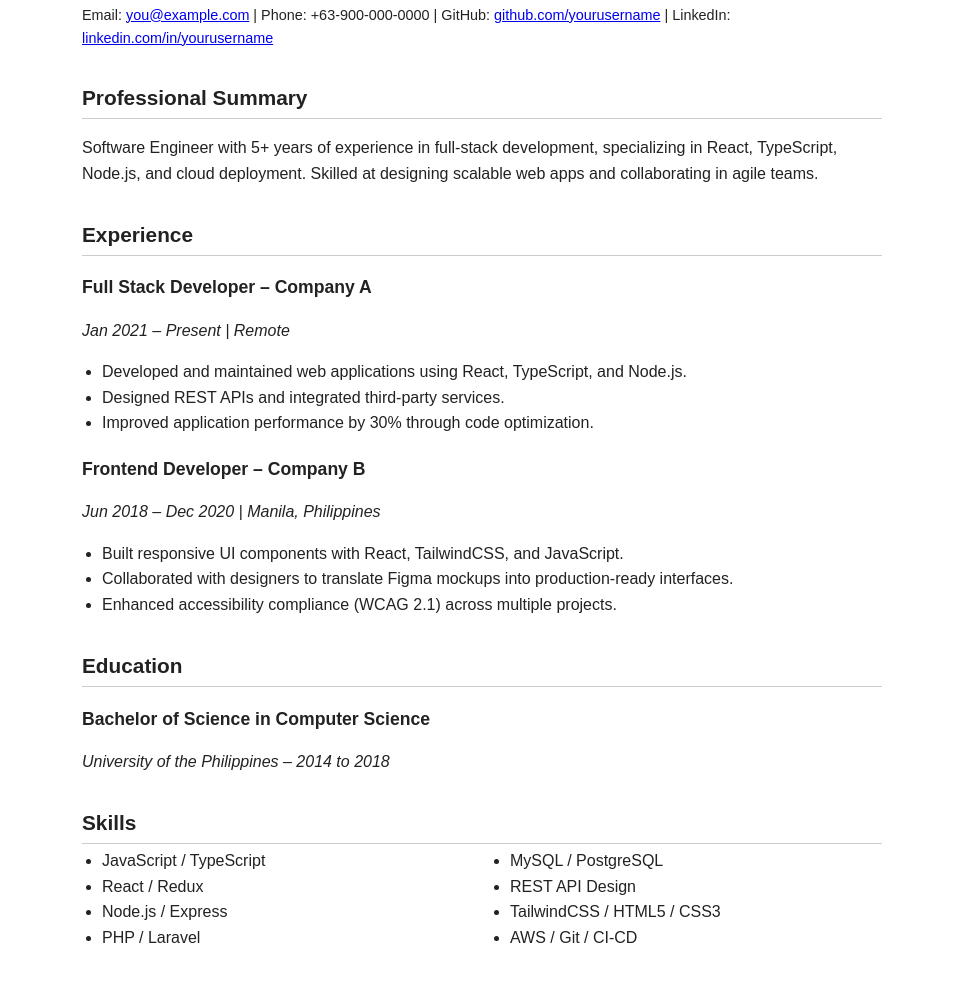
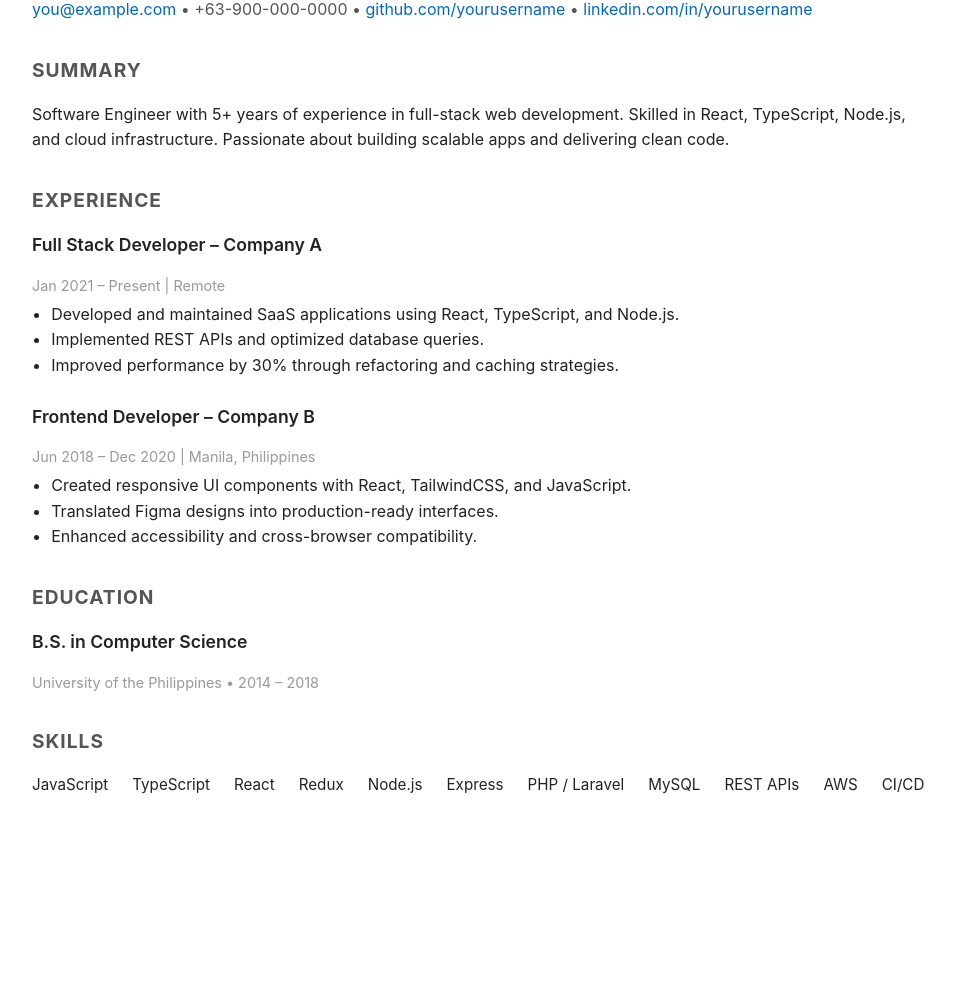
Before and after one commit to jeremiah03/jeremiah03.github.io, a plain HTML site: page index.html in a window 1280 px wide. Shown: the part 102-1092 px from the top of the page, without its empty margins (158-1113 px from the left). After the commit the page ends 963 px from the top, so only its background shows below. Drawn offline with Linux system fonts and the light colour scheme.

Commit message:
Updated index.html

```diff
--- a/index.html
+++ b/index.html
@@ -2,131 +2,177 @@
 <html lang="en">
 
     <head>
-        <meta charset="UTF-8" />
-        <meta name="viewport" content="width=device-width, initial-scale=1.0" />
-        <title>Resume - Jeremiah Manlapaz</title>
+        <meta charset="UTF-8">
+        <meta name="viewport" content="width=device-width, initial-scale=1.0">
+        <title>Your Name - Resume</title>
         <style>
-            body {
-                font-family: Arial, sans-serif;
-                line-height: 1.6;
-                margin: 40px auto;
-                max-width: 800px;
-                padding: 0 20px;
-                background: #fff;
-                color: #222;
+            :root {
+                --primary: #222;
+                --secondary: #555;
+                --accent: #0066cc;
+                --bg: #fff;
+                --muted: #999;
             }
 
-            h1,
-            h2,
-            h3 {
-                margin-bottom: 0.2em;
-                font-weight: bold;
+            body {
+                font-family: -apple-system, BlinkMacSystemFont, "Segoe UI", Roboto, Arial, sans-serif;
+                margin: 0;
+                background: var(--bg);
+                color: var(--primary);
+                line-height: 1.6;
             }
 
-            h1 {
-                font-size: 2em;
+            main {
+                max-width: 900px;
+                margin: 0 auto;
+                padding: 2rem;
             }
 
-            h2 {
-                font-size: 1.3em;
-                border-bottom: 1px solid #ccc;
-                padding-bottom: 4px;
-                margin-top: 1.5em;
+            header {
+                margin-bottom: 2rem;
             }
 
-            h3 {
-                font-size: 1.1em;
-                margin-top: 1em;
+            header h1 {
+                font-size: 2.5rem;
+                margin: 0 0 0.2rem;
+            }
+
+            header p {
+                margin: 0.2rem 0;
+                color: var(--secondary);
+            }
+
+            .contact a {
+                color: var(--accent);
+                text-decoration: none;
+            }
+
+            section {
+                margin-bottom: 2rem;
+            }
+
+            section h2 {
+                font-size: 1.2rem;
+                text-transform: uppercase;
+                letter-spacing: 1px;
+                margin-bottom: 1rem;
+                color: var(--secondary);
+            }
+
+            .item {
+                margin-bottom: 1.5rem;
+            }
+
+            .item h3 {
+                margin: 0;
+                font-size: 1.1rem;
+                font-weight: 600;
+            }
+
+            .item .meta {
+                font-size: 0.9rem;
+                color: var(--muted);
+                margin-bottom: 0.3rem;
             }
 
             ul {
-                margin: 0;
-                padding-left: 20px;
-            }
-
-            .contact {
-                font-size: 0.9em;
-                margin-bottom: 1em;
-            }
-
-            .job,
-            .edu {
-                margin-bottom: 1.2em;
+                margin: 0.3rem 0 0 1.2rem;
+                padding: 0;
             }
 
             .skills-list {
-                columns: 2;
-                -webkit-columns: 2;
-                -moz-columns: 2;
+                display: flex;
+                flex-wrap: wrap;
+                gap: 0.5rem 1.5rem;
+                font-size: 0.95rem;
+            }
+
+            .skills-list span {
+                color: var(--primary);
+            }
+
+            /* Print friendly */
+            @media print {
+                body {
+                    background: white;
+                    color: black;
+                }
+
+                a {
+                    color: black;
+                    text-decoration: none;
+                }
             }
         </style>
     </head>
 
     <body>
+        <main>
             <header>
                 <h1>Your Full Name</h1>
                 <p class="contact">
-                Email: <a href="mailto:you@example.com">you@example.com</a> |
-                Phone: +63-900-000-0000 |
-                GitHub: <a href="https://github.com/yourusername">github.com/yourusername</a> |
-                LinkedIn: <a href="https://linkedin.com/in/yourusername">linkedin.com/in/yourusername</a>
+                    <a href="mailto:you@example.com">you@example.com</a> •
+                    +63-900-000-0000 •
+                    <a href="https://github.com/yourusername">github.com/yourusername</a> •
+                    <a href="https://linkedin.com/in/yourusername">linkedin.com/in/yourusername</a>
                 </p>
             </header>
 
             <section>
-            <h2>Professional Summary</h2>
-            <p>Software Engineer with 5+ years of experience in full-stack development, specializing in React,
-                TypeScript, Node.js, and cloud deployment. Skilled at designing scalable web apps and collaborating in
-                agile teams.</p>
+                <h2>Summary</h2>
+                <p>Software Engineer with 5+ years of experience in full-stack web development. Skilled in React,
+                    TypeScript, Node.js, and cloud infrastructure. Passionate about building scalable apps and
+                    delivering clean code.</p>
             </section>
 
             <section>
                 <h2>Experience</h2>
-
-            <div class="job">
+                <div class="item">
                     <h3>Full Stack Developer – Company A</h3>
-                <p><em>Jan 2021 – Present | Remote</em></p>
+                    <p class="meta">Jan 2021 – Present | Remote</p>
                     <ul>
-                    <li>Developed and maintained web applications using React, TypeScript, and Node.js.</li>
-                    <li>Designed REST APIs and integrated third-party services.</li>
-                    <li>Improved application performance by 30% through code optimization.</li>
+                        <li>Developed and maintained SaaS applications using React, TypeScript, and Node.js.</li>
+                        <li>Implemented REST APIs and optimized database queries.</li>
+                        <li>Improved performance by 30% through refactoring and caching strategies.</li>
                     </ul>
                 </div>
 
-            <div class="job">
+                <div class="item">
                     <h3>Frontend Developer – Company B</h3>
-                <p><em>Jun 2018 – Dec 2020 | Manila, Philippines</em></p>
+                    <p class="meta">Jun 2018 – Dec 2020 | Manila, Philippines</p>
                     <ul>
-                    <li>Built responsive UI components with React, TailwindCSS, and JavaScript.</li>
-                    <li>Collaborated with designers to translate Figma mockups into production-ready interfaces.</li>
-                    <li>Enhanced accessibility compliance (WCAG 2.1) across multiple projects.</li>
+                        <li>Created responsive UI components with React, TailwindCSS, and JavaScript.</li>
+                        <li>Translated Figma designs into production-ready interfaces.</li>
+                        <li>Enhanced accessibility and cross-browser compatibility.</li>
                     </ul>
                 </div>
             </section>
 
             <section>
                 <h2>Education</h2>
-            <div class="edu">
-                <h3>Bachelor of Science in Computer Science</h3>
-                <p><em>University of the Philippines – 2014 to 2018</em></p>
+                <div class="item">
+                    <h3>B.S. in Computer Science</h3>
+                    <p class="meta">University of the Philippines • 2014 – 2018</p>
                 </div>
             </section>
 
             <section>
                 <h2>Skills</h2>
                 <div class="skills-list">
-                <ul>
-                    <li>JavaScript / TypeScript</li>
-                    <li>React / Redux</li>
-                    <li>Node.js / Express</li>
-                    <li>PHP / Laravel</li>
-                    <li>MySQL / PostgreSQL</li>
-                    <li>REST API Design</li>
-                    <li>TailwindCSS / HTML5 / CSS3</li>
-                    <li>AWS / Git / CI-CD</li>
-                </ul>
+                    <span>JavaScript</span>
+                    <span>TypeScript</span>
+                    <span>React</span>
+                    <span>Redux</span>
+                    <span>Node.js</span>
+                    <span>Express</span>
+                    <span>PHP / Laravel</span>
+                    <span>MySQL</span>
+                    <span>REST APIs</span>
+                    <span>AWS</span>
+                    <span>CI/CD</span>
                 </div>
             </section>
+        </main>
     </body>
 
 </html>
```
Lines whose indentation alone changed are shown as unchanged.
